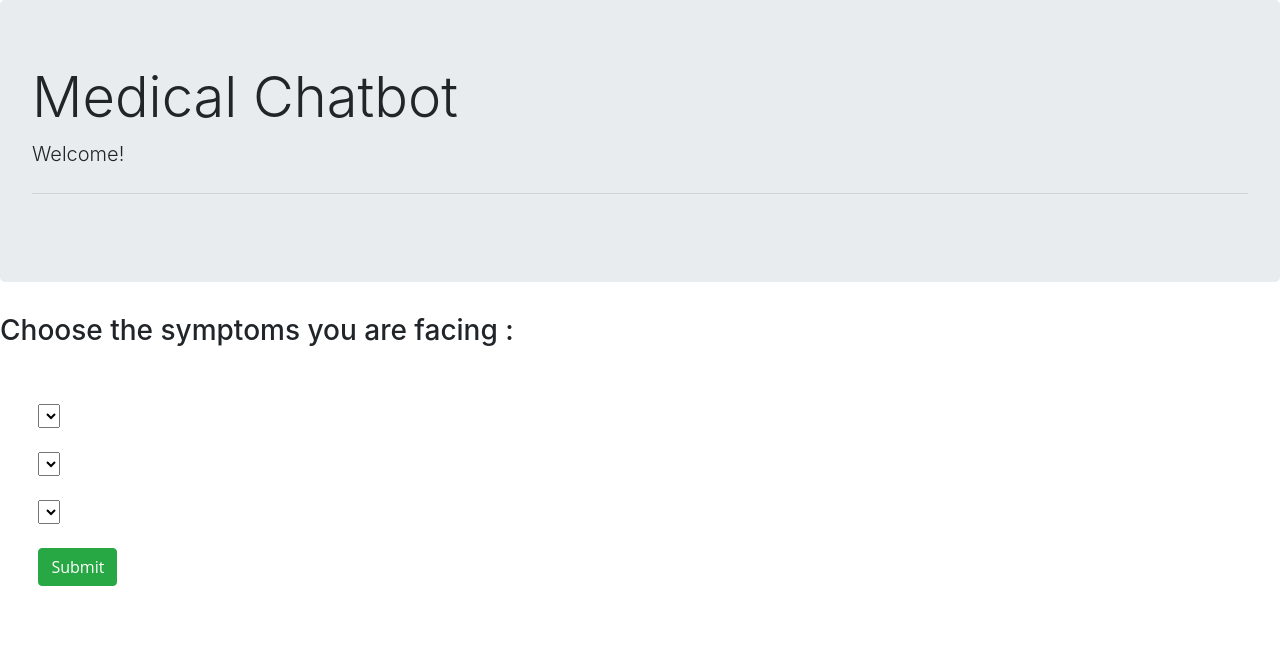
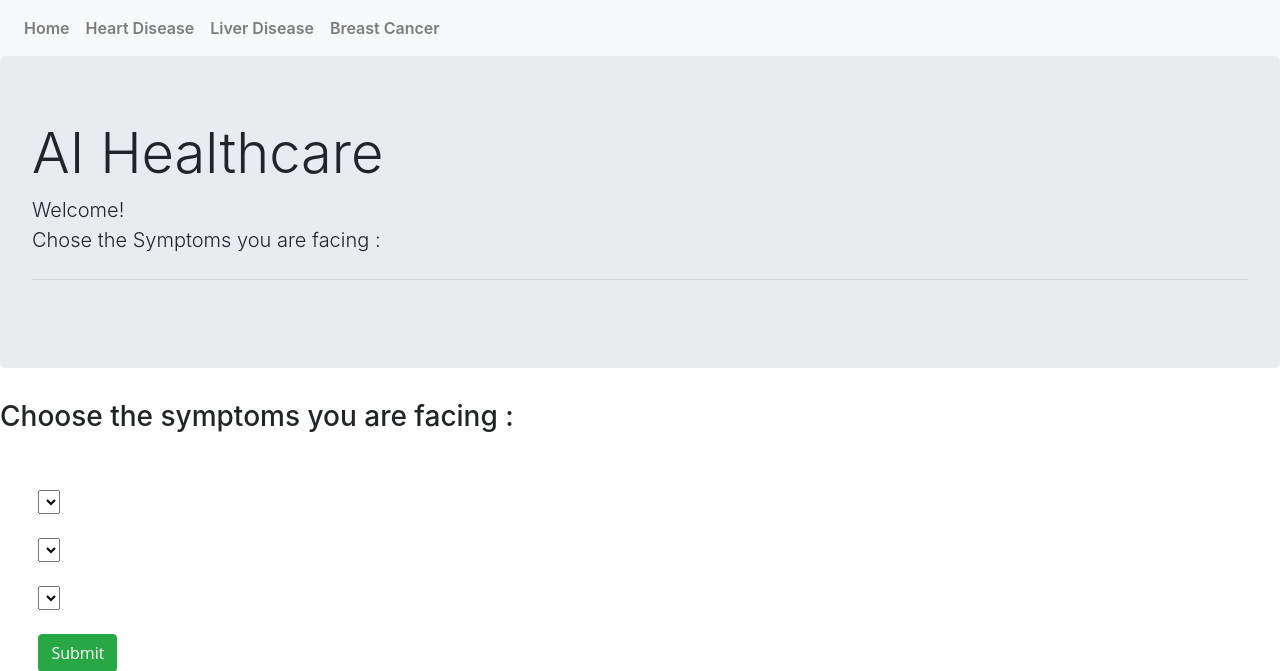
Before and after one commit to sumit-dahiya19/Healthcare-Chatbot, a Flask app: page / in a window 1280 px wide. Shown: the top 671 px of the page. Run offline with Flask 2, Linux system fonts and the light colour scheme; lists and menus that the app fills with data are empty; parts of the project's set-up code (start-up, migrations or seed data) failed here and were passed over; some libraries are stand-ins or nearby versions.

Commit message:
NavBar Added

```diff
--- a/templates/index.html
+++ b/templates/index.html
@@ -10,9 +10,35 @@
 </head>
 
 <body>
-  <div class="jumbotron">
-    <h1 class="display-4">Medical Chatbot</h1>
-    <p class="lead">Welcome!</p>
+
+  <nav class="navbar navbar-expand-lg navbar-light bg-light" style="color: aqua">
+    <div class="collapse navbar-collapse" id="navbarSupportedContent" >
+      <ul class="navbar-nav mr-auto" >
+
+        <li class="nav-item" style = "font-weight: 600;">
+          <a class="nav-link" href="/index">Home</a>
+        </li>
+
+        <li class="nav-item" style = "font-weight: 600;">
+          <a class="nav-link" href="/heartdisease">Heart Disease</a>
+        </li>
+        <li class="nav-item" style = "font-weight: 600;">
+          <a class="nav-link" href="/liverdisease">Liver Disease</a>
+        </li>
+        <li class="nav-item" style = "font-weight: 600;">
+          <a class="nav-link" href="/breastcancer">Breast Cancer</a>
+        </li>
+      </ul>
+    </div>
+
+  </nav>
+
+
+  <div class="jumbotron" style="height: fit-content;">
+
+
+    <h1 class="display-4">AI Healthcare</h1>
+    <p class="lead">Welcome!  <br> Chose the Symptoms you are facing :</p>
     <hr class="my-4">
   </div>
   <h3>Choose the symptoms you are facing : </h3>
```
